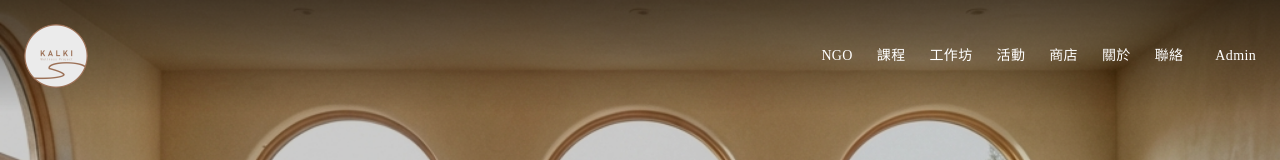
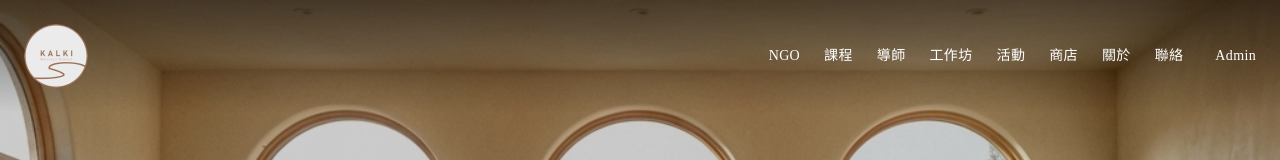
Before and after one commit to OurFunMedia/kalki-site, a Next.js app: page / in a window 1280 px wide. Shown: the top 160 px of the page. Built offline with nearby package versions, Linux system fonts and the light colour scheme.

Commit message:
Add Instructors link to Navbar

```diff
--- a/src/components/Navbar.tsx
+++ b/src/components/Navbar.tsx
@@ -28,6 +28,7 @@ export default function Navbar({ transparent = false }: { transparent?: boolean
             <div className={`space-x-6 text-sm font-medium tracking-wide flex items-center`}>
                 <NavLink href="/ngo" current={pathname} transparent={transparent}>NGO</NavLink>
                 <NavLink href="/classes" current={pathname} transparent={transparent}>課程</NavLink>
+                <NavLink href="/instructors" current={pathname} transparent={transparent}>導師</NavLink>
                 <NavLink href="/workshops" current={pathname} transparent={transparent}>工作坊</NavLink>
                 <NavLink href="/events" current={pathname} transparent={transparent}>活動</NavLink>
                 <NavLink href="/shop" current={pathname} transparent={transparent}>商店</NavLink>
```
